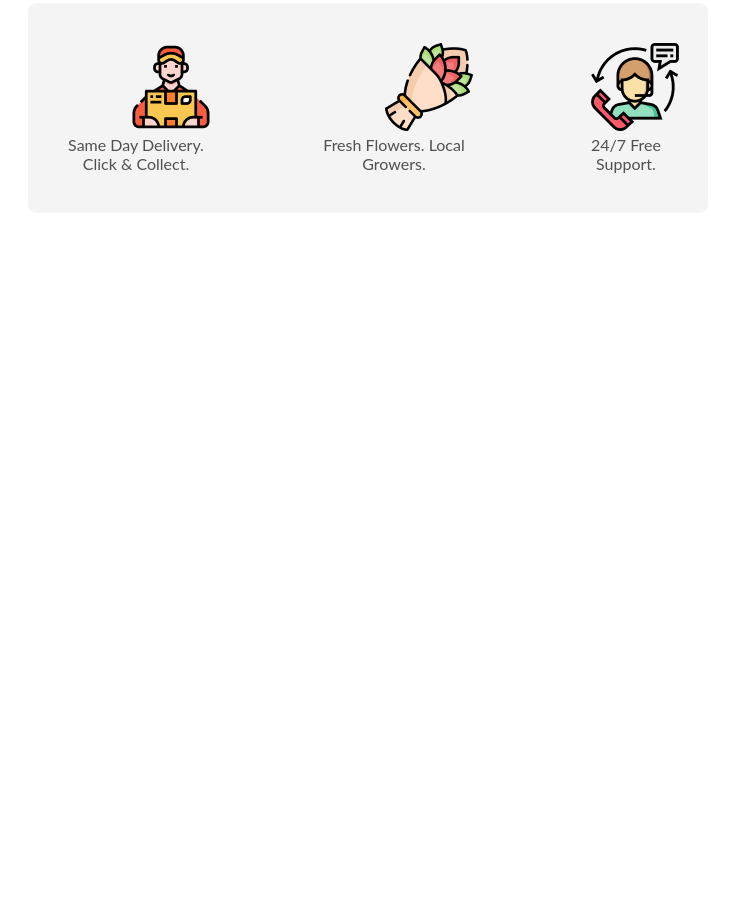
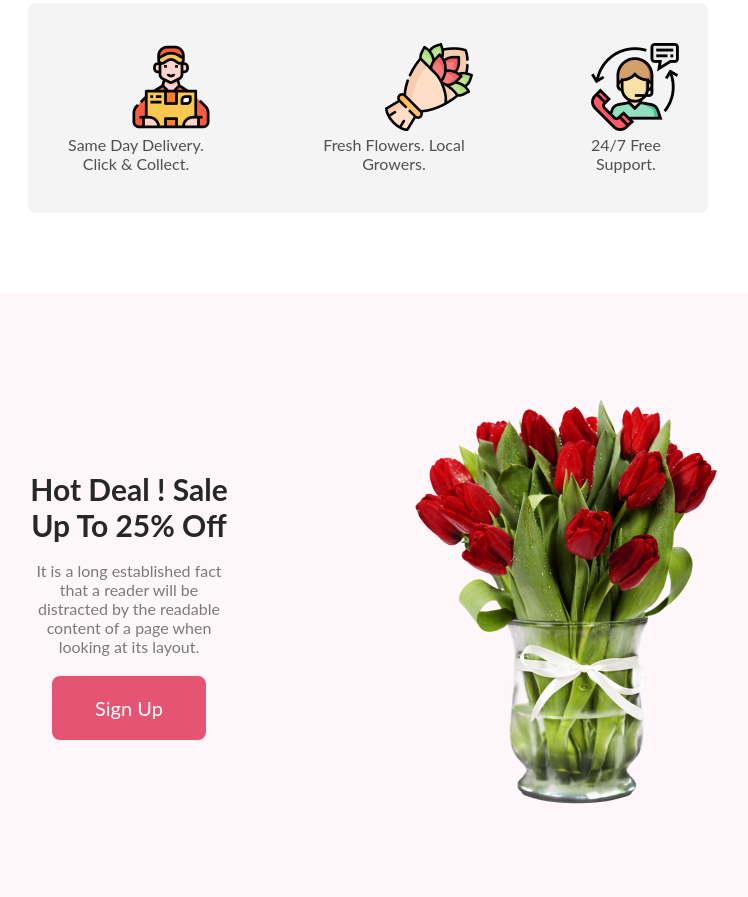
Before and after one commit to mdriazuddinriad5/flower-shop-website, a plain HTML site: page index.html in a window 1280 px wide. Shown: the part 1723-2620 px from the top of the page, without its empty margins (272-1020 px from the left). Before the commit the page ends 2016 px from the top, so only its background shows below. Drawn offline with Linux system fonts and the light colour scheme.

Commit message:
offer section added

```diff
--- a/index.html
+++ b/index.html
@@ -59,6 +59,21 @@
             </div>
         </section>
 
+        <section>
+            <div class="hot-deal-container">
+                <div id="offer-details">
+                    <h3 class="offer-title">Hot Deal ! Sale Up To 25% Off</h3>
+                    <p class="offer-description">It is a long established fact that a reader will be distracted by the readable content of a page when looking at its layout.</p>
+                    <button class="btn-primary">Sign Up</button>
+                </div>
+                <div class="offer-image">
+                    <img src="./Flower Asset/pngwing 8.png" alt="">
+                </div>
+            </div>
+        </section>
+
+
+
     </main>
     <footer></footer>
 </body>
--- a/styles/style.css
+++ b/styles/style.css
@@ -142,7 +142,7 @@ main a {
     margin: 0 300px 80px;
 }
 
-.mid-text{
+.mid-text {
     color: rgba(39, 39, 39, 0.80);
     text-align: center;
     font-family: Lato;
@@ -151,10 +151,58 @@ main a {
 
 }
 
-.mid-image{
-   margin-left: 70px;
+.mid-image {
+    margin-left: 70px;
 }
 
-.mid-image2{
+.mid-image2 {
     margin-left: 18px;
 }
+
+/* Offer Section  */
+
+.hot-deal-container {
+    display: flex;
+    justify-content: center;
+    align-items: center;
+    gap: 60px;
+    border-radius: 8px;
+    background: rgba(229, 84, 115, 0.05);
+}
+
+.offer-image {
+
+    height: 70%;
+}
+
+.offer-title {
+    color: #272727;
+    font-family: Lato;
+    font-size: 30px;
+    font-style: normal;
+    line-height: normal;
+    margin-bottom: 18px;
+
+}
+
+.offer-description {
+    color: rgba(39, 39, 39, 0.60);
+    text-align: center;
+    font-family: Lato;
+    font-size: 16px;
+    font-style: normal;
+    margin-bottom: 20px;
+
+}
+
+#offer-details{
+    text-align: center;
+    padding: 100px 120px 80px 300px ;
+}
+
+.offer-image{
+    padding: 100px 280px 80px 0px ;
+}
+
+
+/* Instagram Section  */
```
